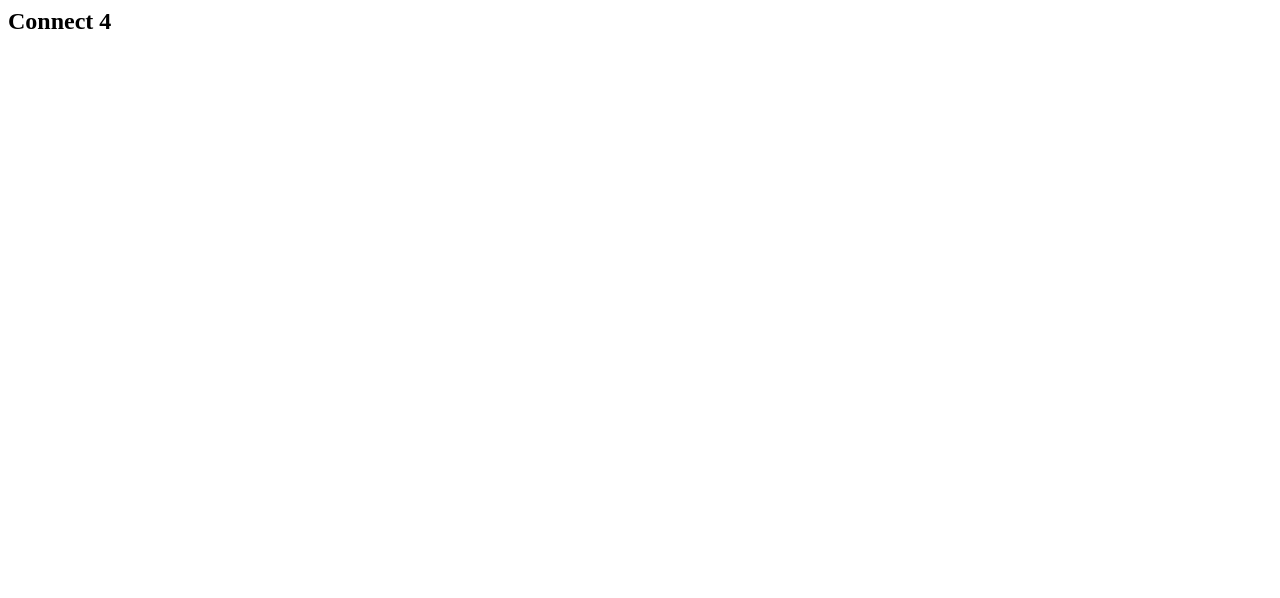
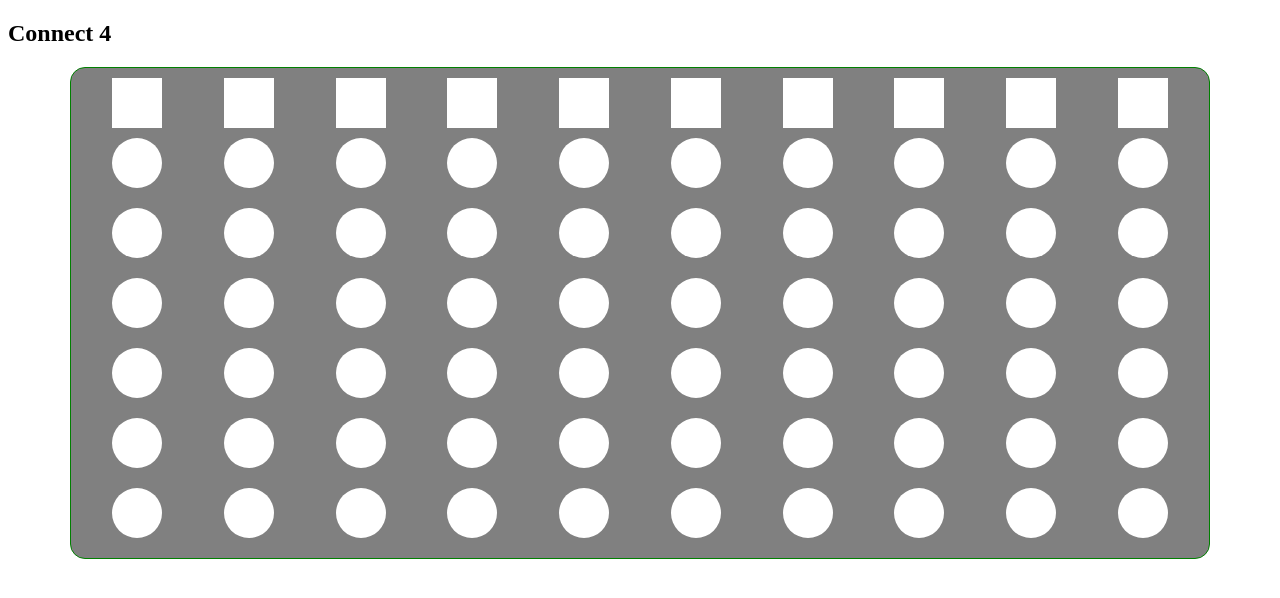
Before and after one commit to tonyburwinkel/connect-4, a website: page index.html in a window 1280 px wide. Drawn offline with nearby package versions, Linux system fonts and the light colour scheme.

Commit message:
added README.md

```diff
--- /dev/null
+++ b/css/style.css
@@ -0,0 +1,40 @@
+#app {
+    margin-left: auto;
+    margin-right: auto;
+    background-color: gray;
+    display: flex;
+    flex-direction: column;
+    justify-content: center;
+    max-width: 90%;
+    border: 1px solid green;
+    border-radius: 15px;
+}
+
+#game-container{
+    padding:10px;
+    display: flex;
+    justify-content: space-around;
+}
+
+.hover-space {
+    background-color: blue;
+    height: 50px;
+    width: 50px;
+    background-color: white;
+}
+
+.space {
+    background-color: white;
+    height:50px;
+    width:50px;
+    margin:10px;
+    flex-grow: 1;
+    border-radius: 50%;
+}
+
+.column {
+    display: flex;
+    flex-direction: column;
+    align-items: center;
+    width:10%;
+}
--- a/index.html
+++ b/index.html
@@ -1,16 +1,27 @@
+<!DOCTYPE html>
 <html lang="en">
 <head>
     <meta charset="UTF-8">
     <meta http-equiv="X-UA-Compatible" content="IE=edge">
     <meta name="viewport" content="width=device-width, initial-scale=1.0">
+    <link rel="stylesheet" href="css/style.css">
     <title>Connect 4</title>
 </head>
+
 <body>
-    <header>
+    <div id="header">
         <h2>Connect 4</h2>
-    </header>
-    <div id="game container">
     </div>
+
+    <div id="app">
+        <div id="game-container">
+        </div>
+    </div>
+
+
+    <script src="https://code.jquery.com/jquery-3.7.0.slim.min.js" integrity="sha256-tG5mcZUtJsZvyKAxYLVXrmjKBVLd6VpVccqz/r4ypFE=" crossorigin="anonymous"></script>
+    <script src="js/model.js"></script>
+    <script src="js/controller.js"></script>
 
 </body>
 </html>
--- a/package.json
+++ b/package.json
@@ -12,5 +12,8 @@
   "license": "MIT",
   "devDependencies": {
     "jest": "^29.5.0"
+  },
+  "dependencies": {
+    "prompt-sync": "^4.2.0"
   }
 }
```
Also changed, not shown: README.md (added), 2 other files.
